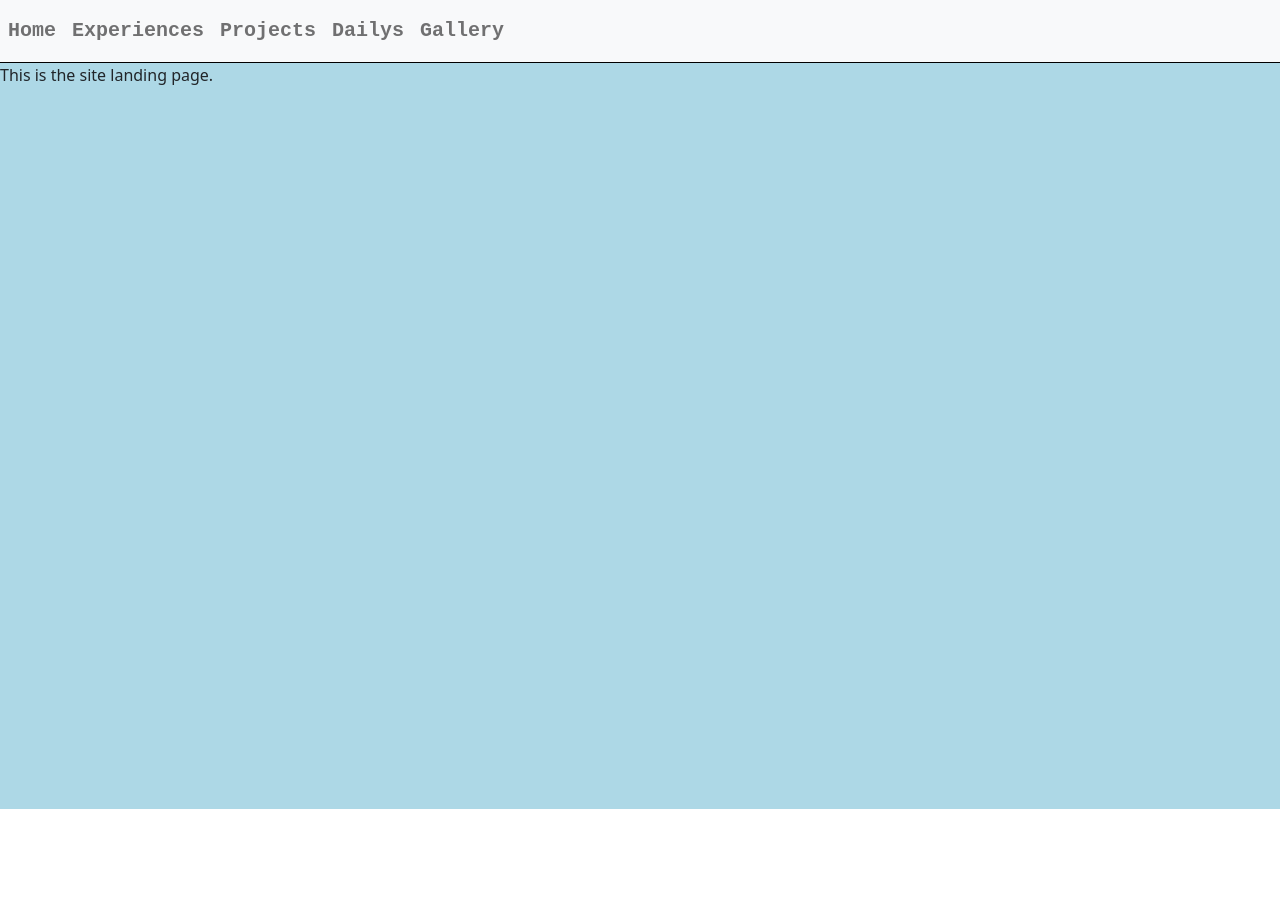
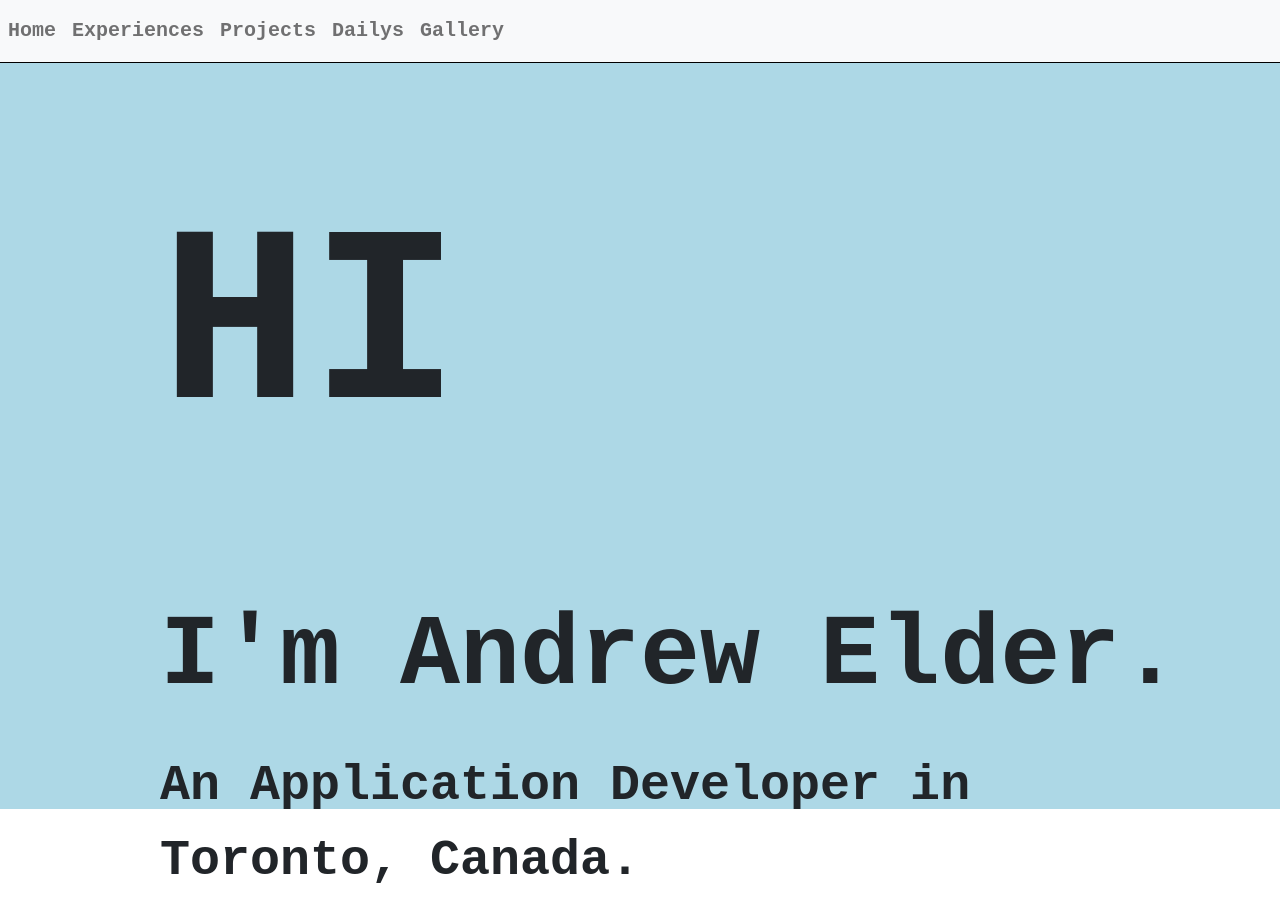
Before and after one commit to elder-a/ae-homepage, a React (Create React App) app: page / in a window 1280 px wide. Before the commit the page ends 809 px from the top, so only its background shows below. Built offline with nearby package versions, Linux system fonts and the light colour scheme.

Commit message:
Added landing page basic info.

```diff
--- a/src/components/Landing.js
+++ b/src/components/Landing.js
@@ -2,8 +2,14 @@
 function Landing() {
   return (
     <div className="backGround">
-      <p>
-        This is the site landing page.
+      <p className="textHiLocation">
+        HI
+      </p>
+      <p className="textAndrewLocation">
+        I'm Andrew Elder.
+      </p>
+      <p className="textTitleLocation">
+        An Application Developer in Toronto, Canada.
       </p>
     </div>
   );
--- a/src/css/base.css
+++ b/src/css/base.css
@@ -46,3 +46,25 @@ body {
     background-color: lightblue;
     height: 93.2vh;
   }
+
+  /* top, right, bottom, left */
+  .textHiLocation {
+    padding: 10vh 10vh 0vh 20vh;
+    font-family: "Courier New", Courier, monospace;
+    font-weight: bold;
+    font-size: 250px;
+  }
+
+  .textAndrewLocation {
+    padding: 6vh 10vh 0vh 20vh;
+    font-family: "Courier New", Courier, monospace;
+    font-weight: bold;
+    font-size: 100px;
+  }
+
+  .textTitleLocation {
+    padding: 0vh 10vh 0vh 20vh;
+    font-family: "Courier New", Courier, monospace;
+    font-weight: bold;
+    font-size: 50px;
+  }
```
